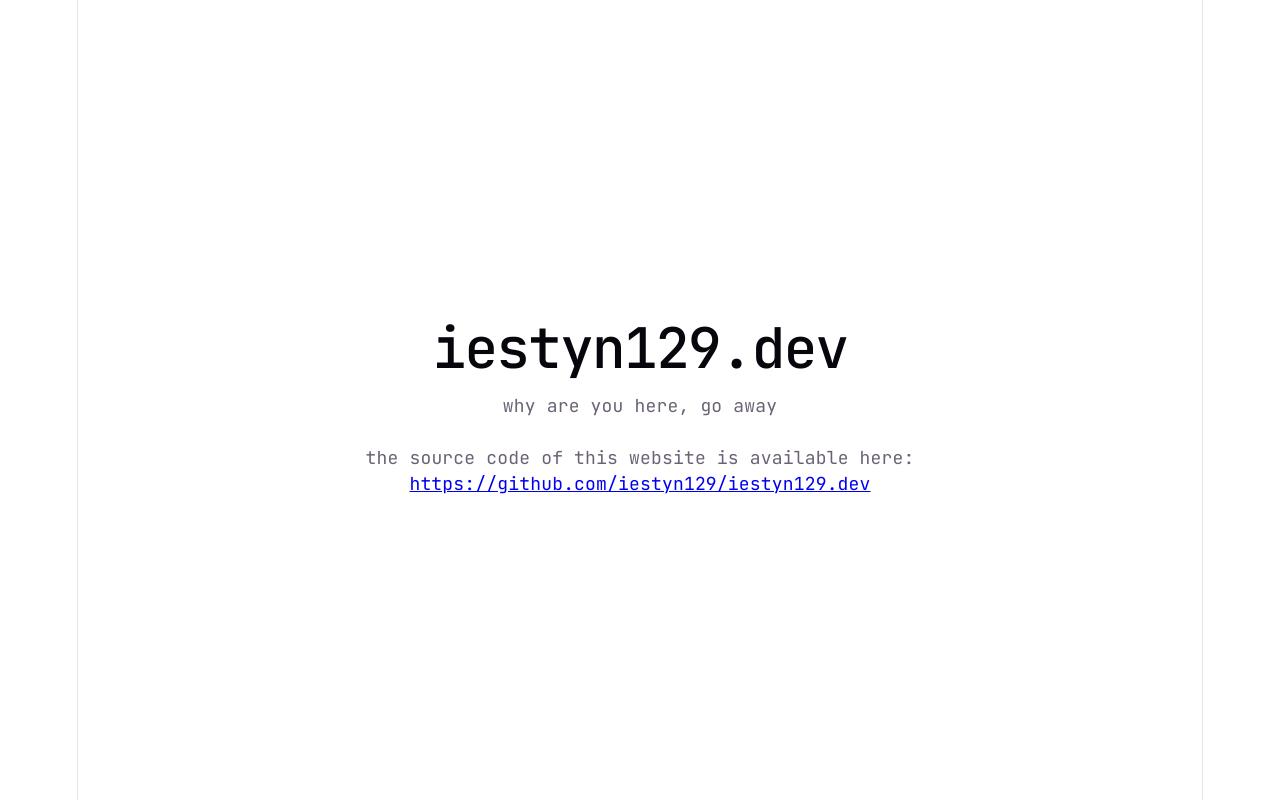
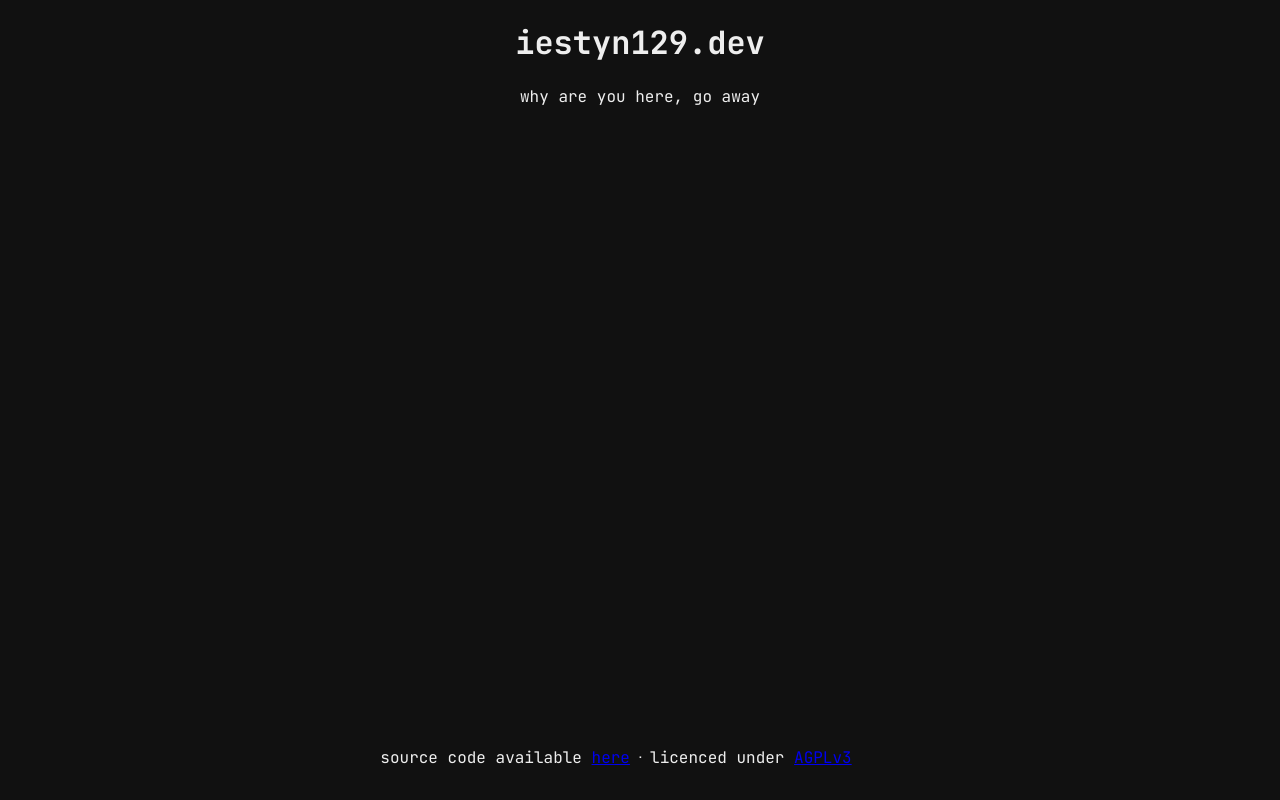
Before and after one commit to iestyn129/iestyn129.dev, a website built with Vite: page index.html in a window 1280 px wide. Built offline with nearby package versions, Linux system fonts and the light colour scheme.

Commit message:
bye bye template code

```diff
--- a/src/main.ts
+++ b/src/main.ts
@@ -1,19 +1,22 @@
 import './style.css'
 
 document.querySelector<HTMLDivElement>('#app')!.innerHTML = `
-<section id="center">
-  <div>
-    <h1>iestyn129.dev</h1>
-    <p>why are you here, go away</p>
-  </div>
+<div class="page">
+	<div class="title">
+		<h1>iestyn129.dev</h1>
+		<p>why are you here, go away</p>
+	</div>
 
-  <div>
-    <p>
-      the source code of this website is available here:<br>
-      <a href="https://github.com/iestyn129/iestyn129.dev" target="_blank" rel="noopener noreferrer">
-          https://github.com/iestyn129/iestyn129.dev
-      </a>
-    </p>
-  </div>
-</section>
+	<p class="footer">
+		<span>source code available
+		<a href="https://github.com/iestyn129/iestyn129.dev">here</a>
+		</span>
+
+		<span class="dot"> ᐧ </span>
+
+		<span>licenced under
+		<a href="https://www.gnu.org/licenses/agpl-3.0.html">AGPLv3</a>
+		</span>
+	</p>
+</div>
 `
--- a/src/style.css
+++ b/src/style.css
@@ -1,157 +1,44 @@
 @import url('https://fonts.googleapis.com/css2?family=JetBrains+Mono:ital,wght@0,100..800;1,100..800&display=swap');
 
-:root {
-  --text: #6b6375;
-  --text-h: #08060d;
-  --bg: #fff;
-  --border: #e5e4e7;
-  --code-bg: #f4f3ec;
-  --accent: #aa3bff;
-  --accent-bg: rgba(170, 59, 255, 0.1);
-  --accent-border: rgba(170, 59, 255, 0.5);
-  --social-bg: rgba(244, 243, 236, 0.5);
-  --shadow:
-    rgba(0, 0, 0, 0.1) 0 10px 15px -3px, rgba(0, 0, 0, 0.05) 0 4px 6px -2px;
-
-  --sans: 'JetBrains Mono', system-ui, 'Segoe UI', Roboto, sans-serif;
-  --heading: 'JetBrains Mono', system-ui, 'Segoe UI', Roboto, sans-serif;
-  --mono: 'JetBrains Mono', ui-monospace, Consolas, monospace;
-
-  font: 18px/145% var(--sans);
-  letter-spacing: 0.18px;
-  color-scheme: light dark;
-  color: var(--text);
-  background: var(--bg);
-  font-synthesis: none;
-  text-rendering: optimizeLegibility;
-  -webkit-font-smoothing: antialiased;
-  -moz-osx-font-smoothing: grayscale;
-
-  @media (max-width: 1024px) {
-    font-size: 16px;
-  }
-}
-
-@media (prefers-color-scheme: dark) {
-  :root {
-    --text: #9ca3af;
-    --text-h: #f3f4f6;
-    --bg: #16171d;
-    --border: #2e303a;
-    --code-bg: #1f2028;
-    --accent: #c084fc;
-    --accent-bg: rgba(192, 132, 252, 0.15);
-    --accent-border: rgba(192, 132, 252, 0.5);
-    --social-bg: rgba(47, 48, 58, 0.5);
-    --shadow:
-      rgba(0, 0, 0, 0.4) 0 10px 15px -3px, rgba(0, 0, 0, 0.25) 0 4px 6px -2px;
-  }
-
-  #social .button-icon {
-    filter: invert(1) brightness(2);
-  }
+html, body {
+	min-height: 100%;
 }
 
 body {
-  margin: 0;
+	margin: 0;
+	min-height: 100vh;
+	background: #111;
+	color: #eee;
+	font-family: 'JetBrains Mono', monospace;
 }
 
-h1,
-h2 {
-  font-family: var(--heading);
-  font-weight: 500;
-  color: var(--text-h);
+.page {
+	min-height: 100vh;
+	display: flex;
+	flex-direction: column;
 }
 
-h1 {
-  font-size: 56px;
-  letter-spacing: -1.68px;
-  margin: 32px 0;
-  @media (max-width: 1024px) {
-    font-size: 36px;
-    margin: 20px 0;
-  }
-}
-h2 {
-  font-size: 24px;
-  line-height: 118%;
-  letter-spacing: -0.24px;
-  margin: 0 0 8px;
-  @media (max-width: 1024px) {
-    font-size: 20px;
-  }
-}
-p {
-  margin: 0;
+.title {
+	text-align: center;
 }
 
-code,
-.counter {
-  font-family: var(--mono);
-  display: inline-flex;
-  border-radius: 4px;
-  color: var(--text-h);
+.footer {
+	margin-top: auto;
+	padding: 1rem;
+	display: grid;
+	grid-template-columns: 1fr auto 1fr;
+	align-items: center;
 }
 
-code {
-  font-size: 15px;
-  line-height: 135%;
-  padding: 4px 8px;
-  background: var(--code-bg);
+.footer > :first-child {
+	justify-self: end;
 }
 
-#app {
-  width: 1126px;
-  max-width: 100%;
-  margin: 0 auto;
-  text-align: center;
-  border-inline: 1px solid var(--border);
-  min-height: 100svh;
-  display: flex;
-  flex-direction: column;
-  box-sizing: border-box;
+.footer > :last-child {
+	justify-self: start;
 }
 
-#center {
-  display: flex;
-  flex-direction: column;
-  gap: 25px;
-  place-content: center;
-  place-items: center;
-  flex-grow: 1;
-
-  @media (max-width: 1024px) {
-    padding: 32px 20px 24px;
-    gap: 18px;
-  }
+.dot {
+	justify-self: center;
+	padding: 0 0.5rem;
 }
-
-#spacer {
-  height: 88px;
-  border-top: 1px solid var(--border);
-  @media (max-width: 1024px) {
-    height: 48px;
-  }
-}
-
-.ticks {
-  position: relative;
-  width: 100%;
-
-  &::before,
-  &::after {
-    content: '';
-    position: absolute;
-    top: -4.5px;
-    border: 5px solid transparent;
-  }
-
-  &::before {
-    left: 0;
-    border-left-color: var(--border);
-  }
-  &::after {
-    right: 0;
-    border-right-color: var(--border);
-  }
-}
```
